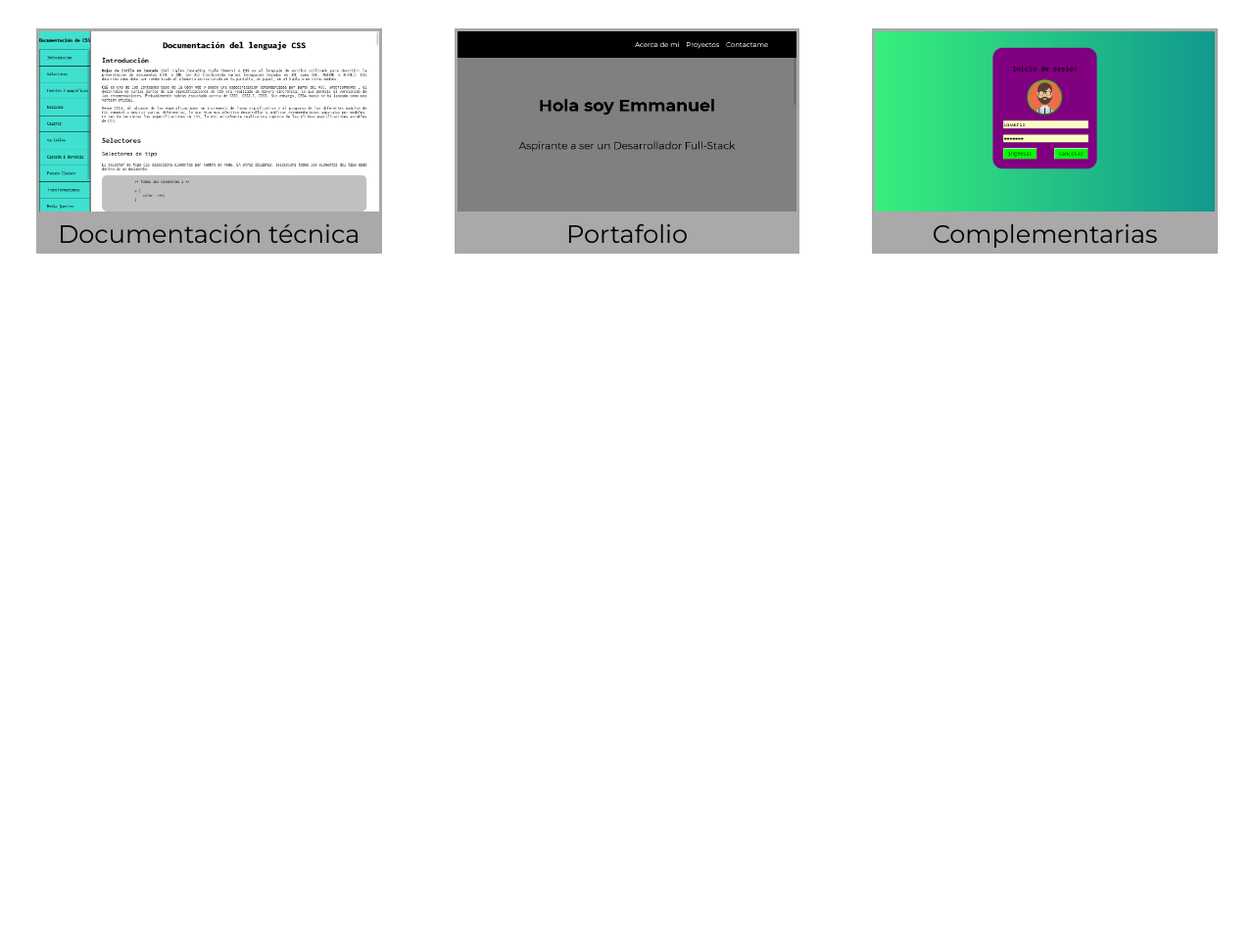
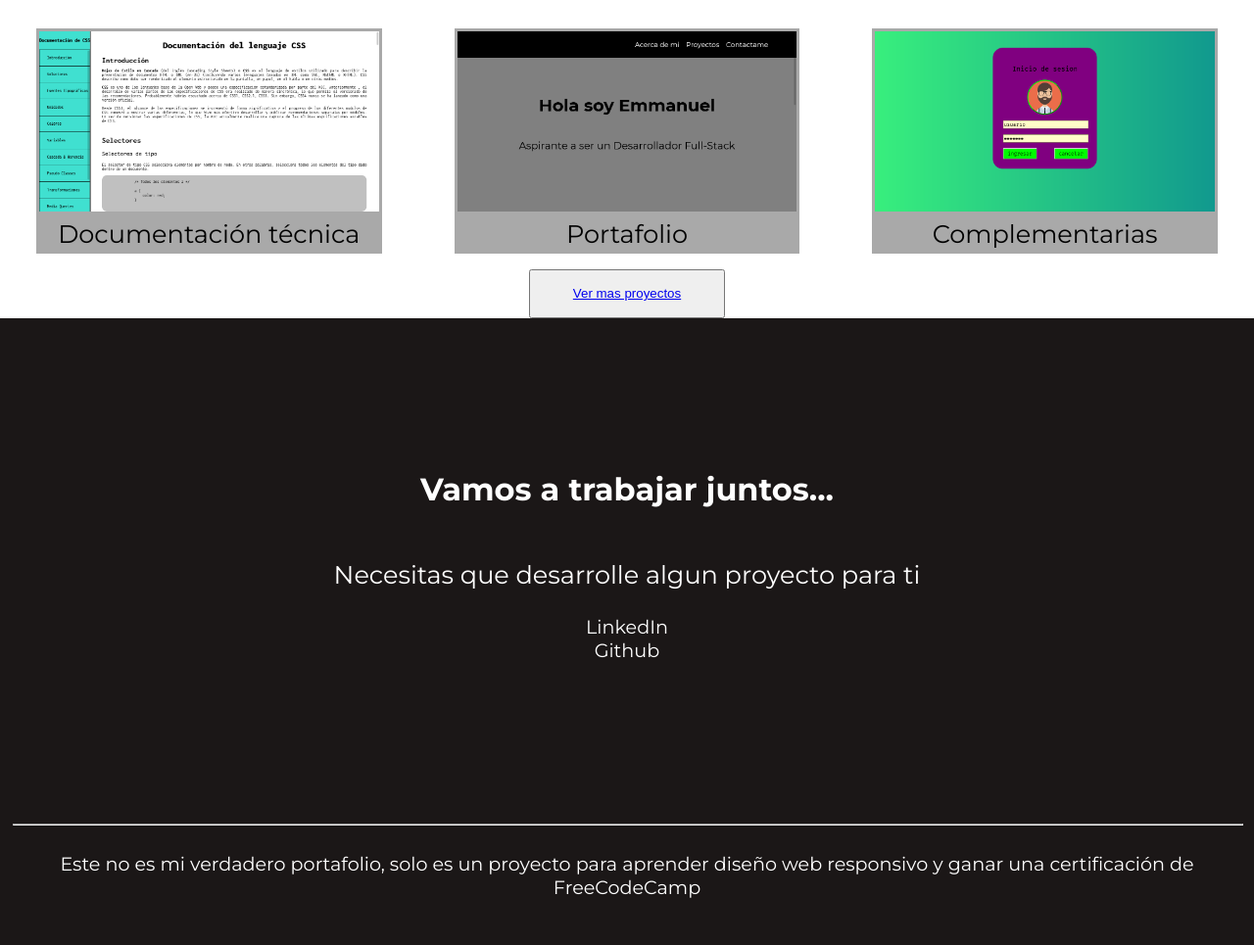
Before and after one commit to Devmmanuel/personal-portfolio-webpage, a plain HTML site: page index.html in a window 1280 px wide. Shown: the part 1151-2116 px from the top of the page at 98% size. Before the commit the page ends 1426 px from the top, so only its background shows below. Drawn offline with Linux system fonts and the light colour scheme; a web font is replaced by a local one.

Commit message:
Se creo la sección de contactos y el footer

```diff
--- a/index.html
+++ b/index.html
@@ -8,9 +8,9 @@
     <title>Página de portafolio personal</title>
 </head>
 <body>
-    <!-- Header -->
+    <!-- Encabezado de página -->
     <header>
-        <!-- Barra de Navegación -->
+        <!-- Barra de navegación -->
         <nav id="navbar">
             <a href="#welcome-section">Acerca de mi</a>
             <a href="#projects">Proyectos</a>
@@ -28,49 +28,58 @@
         <hr>
         <!-- Contenedor de los proyectos -->
         <div>
-            <!-- Proyecto 1 -->
             <figure>
                 <img src="images/proyecto1.png" alt="Proyecto #1">
                 <figcaption>
-                    <a href="#">Página de tributo</a>
+                    <a href="#" target="_blank">Página de tributo</a>
                 </figcaption>
             </figure>
-            <!-- Proyecto 2 -->
             <figure>
                 <img src="images/proyecto2.png" alt="Proyecto #2">
                 <figcaption>
-                    <a href="#">Simple Formulario</a>
+                    <a href="#" target="_blank">Simple Formulario</a>
                 </figcaption>
             </figure>
-            <!-- Proyecto 3 -->
             <figure>
                 <img src="images/proyecto3.png" alt="Proyecto #3">
                 <figcaption>
-                    <a href="#">Lanzamiento del producto</a>
+                    <a href="#" target="_blank">Lanzamiento del producto</a>
                 </figcaption>
             </figure>
-            <!-- Proyecto 4 -->
             <figure>
                 <img src="images/proyecto4.png" alt="Proyecto #4">
                 <figcaption>
-                    <a href="#">Documentación técnica</a>
+                    <a href="#" target="_blank">Documentación técnica</a>
                 </figcaption>
             </figure>
-            <!-- Proyecto 5 -->
             <figure>
                 <img src="images/proyecto5.png" alt="Proyecto #5">
                 <figcaption>
-                    <a href="#">Portafolio</a>
+                    <a href="#" target="_blank">Portafolio</a>
                 </figcaption>
             </figure>
-            <!-- Proyecto 6 -->
             <figure>
                 <img src="images/proyecto6.png" alt="Proyecto #6">
                 <figcaption>
-                    <a href="#">Complementarias</a>
+                    <a href="#" target="_blank">Complementarias</a>
                 </figcaption>
             </figure>
         </div>
+        <button>
+            <a href="#" target="_blank">Ver mas proyectos</a>
+        </button>
     </section>
+    <!-- Sección de contacto -->
+    <section id="contact">
+        <h2>Vamos a trabajar juntos...</h2>
+        <p>Necesitas que desarrolle algun proyecto para ti</p>
+        <a href="https://www.linkedin.com/in/emmanuel-eduardo-lopez-diaz/" target="_blank">LinkedIn</a>
+        <a href="https://github.com/Devmmanuel/" target="_blank">Github</a>
+    </section>
+    <!-- Pie de página -->
+    <footer>
+        <hr>
+        <p>Este no es mi verdadero portafolio, solo es un proyecto para aprender diseño web responsivo y ganar una certificación de FreeCodeCamp</p>
+    </footer>
 </body>
 </html>
--- a/styles/style.css
+++ b/styles/style.css
@@ -1,19 +1,16 @@
 @import url('https://fonts.googleapis.com/css2?family=Montserrat:ital,wght@0,100;0,200;0,300;0,400;0,500;0,600;0,700;0,800;0,900;1,100;1,200;1,300;1,400;1,500;1,600;1,700;1,800;1,900&family=Oi&display=swap');
 
-html, body{
-    height: 100%;
+html, body {
     margin: 0;
+    padding: 0;
     display: flex;
     flex-direction: column;
     font-family: "Montserrat";
 }
 
-/*
-    Header
- */
 header {
     background-color: black;
-    height: 8vw;
+    height: 20vh;
     width: 100%;
     display: flex;
     flex-direction: column;
@@ -22,9 +19,6 @@ header {
     position: fixed;
 }
 
-/*
-    Barra de navegación
- */
 #navbar {
     width: 50%;
     height: 4.5vw;
@@ -34,10 +28,6 @@ header {
     margin-right: 3%;
 }
 
-/*
-    Links de la barra
-    de navegación
- */
 #navbar a {
     color: white;
     text-decoration-line: none;
@@ -46,13 +36,8 @@ header {
     margin-left: 2%;
 }
 
-/*
-    Seccion de
-    bienvenida
- */
 #welcome-section {
-    height: 100%;
-    width: 100%;
+    height: 100vh;
     background-color: gray;
     display: flex;
     flex-direction: column;
@@ -60,27 +45,17 @@ header {
     align-items: center;
 }
 
-/*
-    Titulo de
-    la bienvenida
- */
 #welcome-section h1 {
     font-size: 5vw;
 }
 
-/*
-    Parrafo de la
-    bienvenida
- */
 #welcome-section p {
     font-size: 3vw;
 }
 
-/*
-    Seccion de projectos
- */
 #projects {
-    height: 0%;
+    background-color: white;
+    height: auto;
     text-align: center;
 }
 
@@ -88,10 +63,11 @@ header {
     font-size: 2.5vw;
 }
 
-/*
-    Div que contiene
-    los proyectos
- */
+#projects hr {
+    width: 35%;
+    opacity: .5;
+}
+
 #projects div {
     height: auto;
     display: grid;
@@ -99,12 +75,6 @@ header {
     grid-template-columns: 1fr 1fr 1fr;
 }
 
-/*
-    Elemento figure
-    donde se encuantra
-    la información de
-    los proyectos
- */
 #projects div figure {
     display: flex;
     flex-direction: column;
@@ -112,10 +82,6 @@ header {
     align-items: center;
 }
 
-/*
-    Imagen del
-    proyecto
- */
 #projects div figure img {
     width: 100%;
     height: 80%;
@@ -123,10 +89,6 @@ header {
     border-color: darkgray;
 }
 
-/*
-    Descripción
-    del proyecto
- */
 #projects div figure figcaption {
     background-color: darkgray;
     border-style: solid;
@@ -138,63 +100,85 @@ header {
     align-items: center;
 }
 
-/*
-    Link dentro de la
-    Descripción de la
-    imagen
- */
 #projects div figure figcaption a {
     color: black;
     text-decoration-line: none;
     font-size: 2vw;
 }
 
-/*
-    Media querie para dispositivos con un
-    ancho menor a 1070px y mayor a 710px
- */
+#projects button {
+    width: 200px;
+    height: 50px;
+}
+
 @media (max-width: 1070px) and (min-width: 710px) {
-/*
-    Div que contiene
-    los proyectos
- */
     #projects div {
         grid-template-rows: repeat(3, 1fr);
         grid-template-columns: repeat(2, 1fr);
     }
 }
 
-/*
-    Media querie para dispositivos con un
-    ancho menor a 711px
- */
+
 @media (max-width: 711px) {
-
-    /*
-        Div que contiene
-        los proyectos
-    */
     #projects div {
         grid-template-rows: 1fr;
         grid-template-columns: 1fr;
     }
 
-    /*
-        Imagen del
-        proyecto
-    */
     #projects div figure img {
         width: 60%;
         height: 80%;
     }
 
-    /*
-        Descripción del
-        proyecto
-    */
     #projects div figure figcaption {
         width: 60%;
         height: 20%;
 
     }
 }
+
+#contact {
+    height: 60vh;
+    background-color: #1b1717;
+    color: white;
+    display: flex;
+    flex-direction: column;
+    justify-content: center;
+    align-items: center;
+}
+
+#contact h2 {
+    font-size: 2.5vw;
+}
+
+#contact p {
+    font-size: 2vw;
+}
+
+#contact a {
+    color: white;
+    text-decoration-line: none;
+    font-size: 1.5vw;
+}
+
+footer {
+    background-color: #1b1717;
+    color: white;
+    height: 20vh;
+    display: flex;
+    flex-direction: column;
+    justify-content: center;
+    align-items: center;
+    text-align: center;
+    padding-left: 1vw;
+    padding-right: 1vw;
+}
+
+footer hr {
+    width: 100%;
+    color: white;
+}
+
+footer p {
+    font-size: 1.5vw;
+}
```
